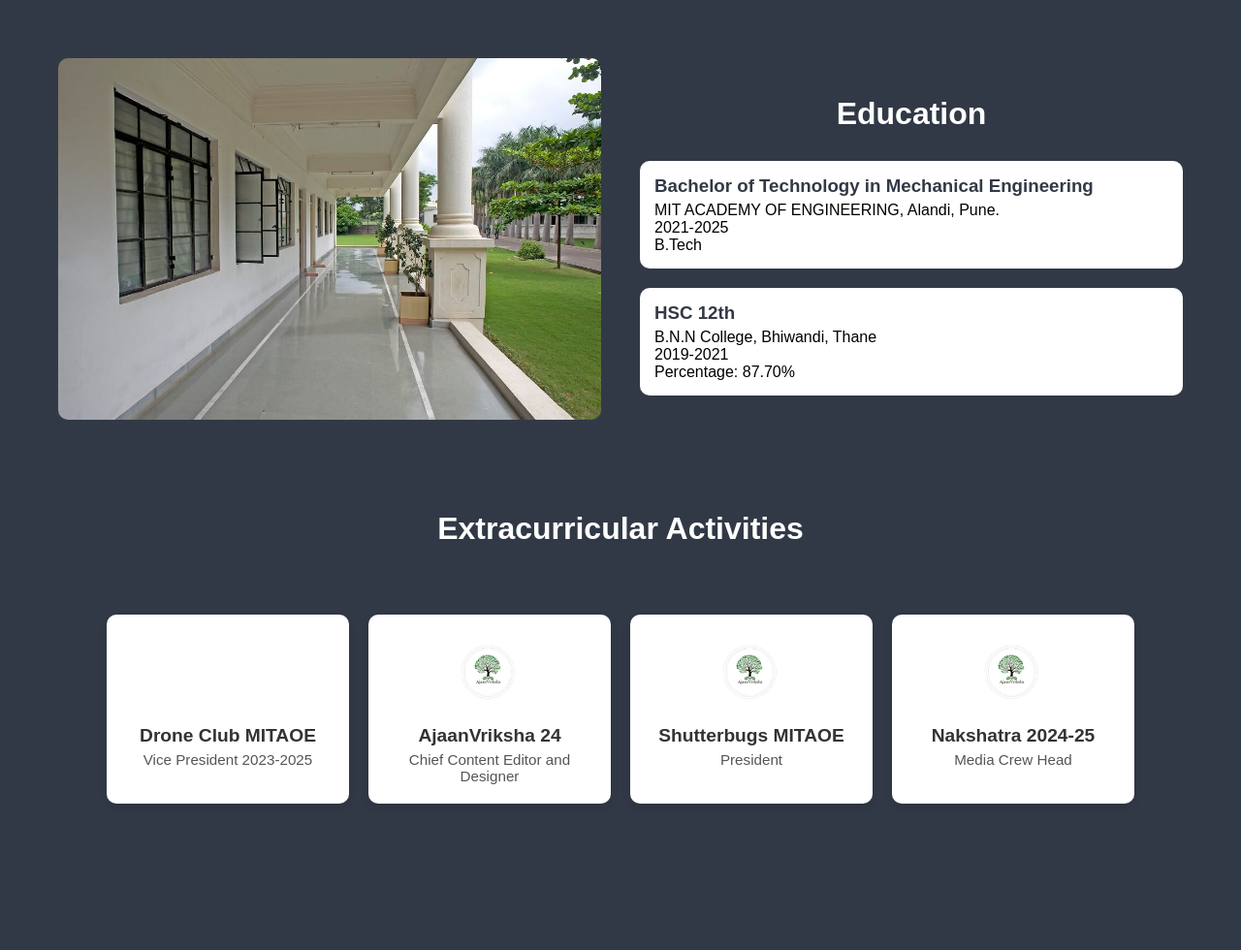
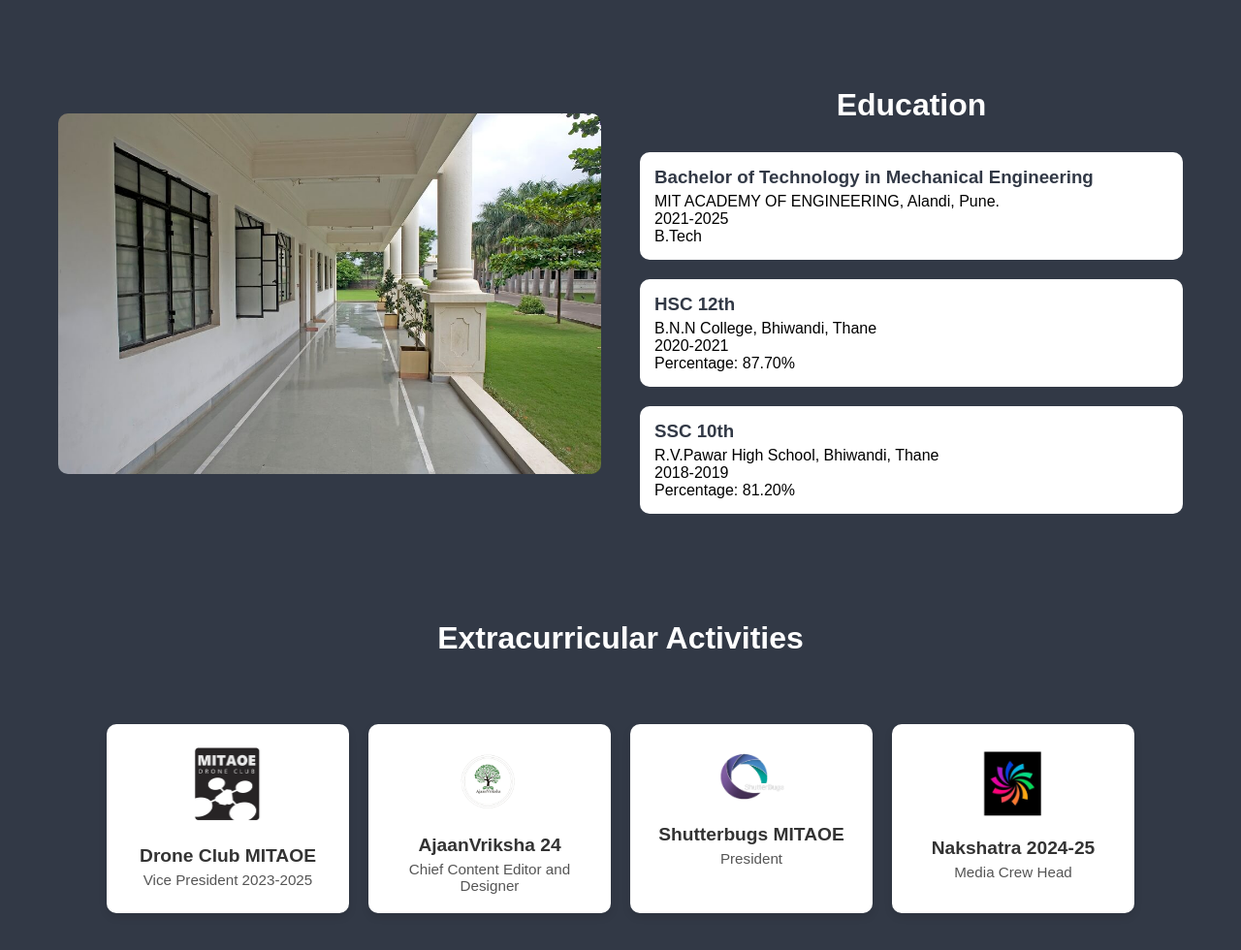
Before and after one commit to avishkar0203/portfolio, a plain HTML site: page about.html in a window 1280 px wide. Shown: the whole page at 97% size. Before the commit the page ends 869 px from the top, so only its background shows below. Drawn offline with nearby package versions, Linux system fonts and the light colour scheme.

Commit message:
new images and some changes

```diff
--- a/about.html
+++ b/about.html
@@ -133,9 +133,17 @@
             <h3>HSC 12th</h3>
             <p>
               B.N.N College, Bhiwandi, Thane <br />
-              2019-2021
+              2020-2021
             </p>
             <p>Percentage: 87.70%</p>
+          </li>
+          <li>
+            <h3>SSC 10th</h3>
+            <p>
+              R.V.Pawar High School, Bhiwandi, Thane <br />
+              2018-2019
+            </p>
+            <p>Percentage: 81.20%</p>
           </li>
         </ul>
       </div>
@@ -148,25 +156,33 @@
     <section class="skills" id="Skills">
       <div class="skills-container">
         <div class="skills-box">
-          <img src="Light@4x-8 (1).png" alt="Drone Club Logo" />
+          <a href="https://mitaoe.ac.in/drone-competition.php" >
+            <img src="drone club logo.png" alt="Drone Club Logo"/>
+          </a>
           <h3>Drone Club MITAOE</h3>
           <p>Vice President 2023-2025</p>
         </div>
 
         <div class="skills-box">
-          <img src="avfinall-removebg-preview.png" alt="AjaanVriksha Logo" />
-          <h3>AjaanVriksha 24</h3>
+          <a href="https://mitaoe.ac.in/AjaanVriksha.php">
+            <img src="avfinall-removebg-preview.png" alt="Drone Club Logo"/>
+          </a>
+                    <h3>AjaanVriksha 24</h3>
           <p>Chief Content Editor and Designer</p>
         </div>
 
         <div class="skills-box">
-          <img src="avfinall-removebg-preview.png" alt="Shutterbugs Logo" />
+          <a href="https://shutterbugs.mitaoe.ac.in/">
+            <img src="shutterbugs logo old.png" alt="Drone Club Logo"/>
+          </a>
           <h3>Shutterbugs MITAOE</h3>
           <p>President</p>
         </div>
 
         <div class="skills-box">
-          <img src="avfinall-removebg-preview.png" alt="Nakshatra Logo" />
+          <a href="https://www.instagram.com/nakshatra__mitaoe?igsh=MXNwMW1kaXpuazhq">
+            <img src="nakshatra logo.png" alt="Drone Club Logo"/>
+          </a>
           <h3>Nakshatra 2024-25</h3>
           <p>Media Crew Head</p>
         </div>
```
Also changed, not shown: index.html (+2 -2 lines), drone club logo.png (added), nakshatra logo.png (added), newavi.jpg (added), shutterbugs logo old.png (added), 1 other file.
